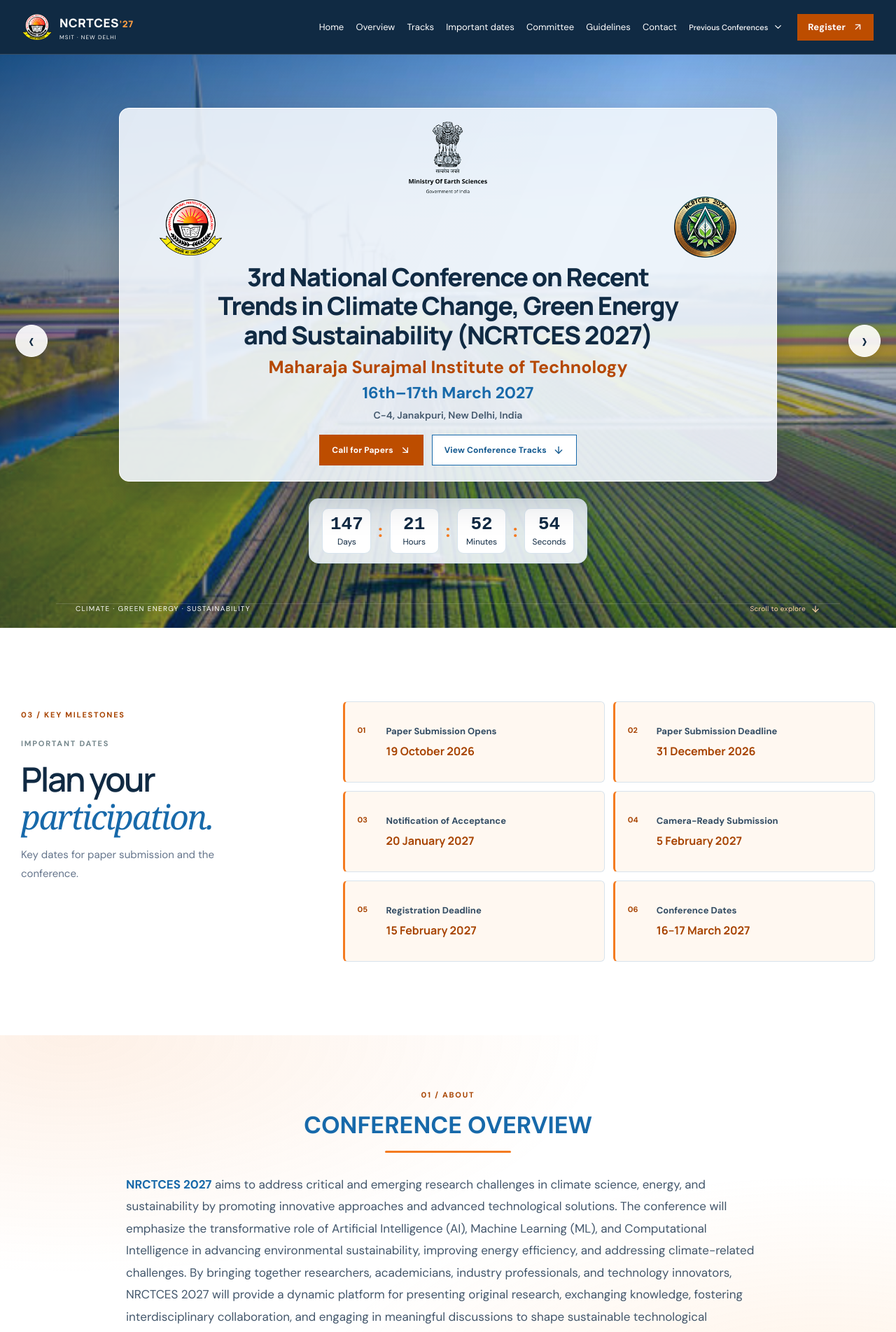
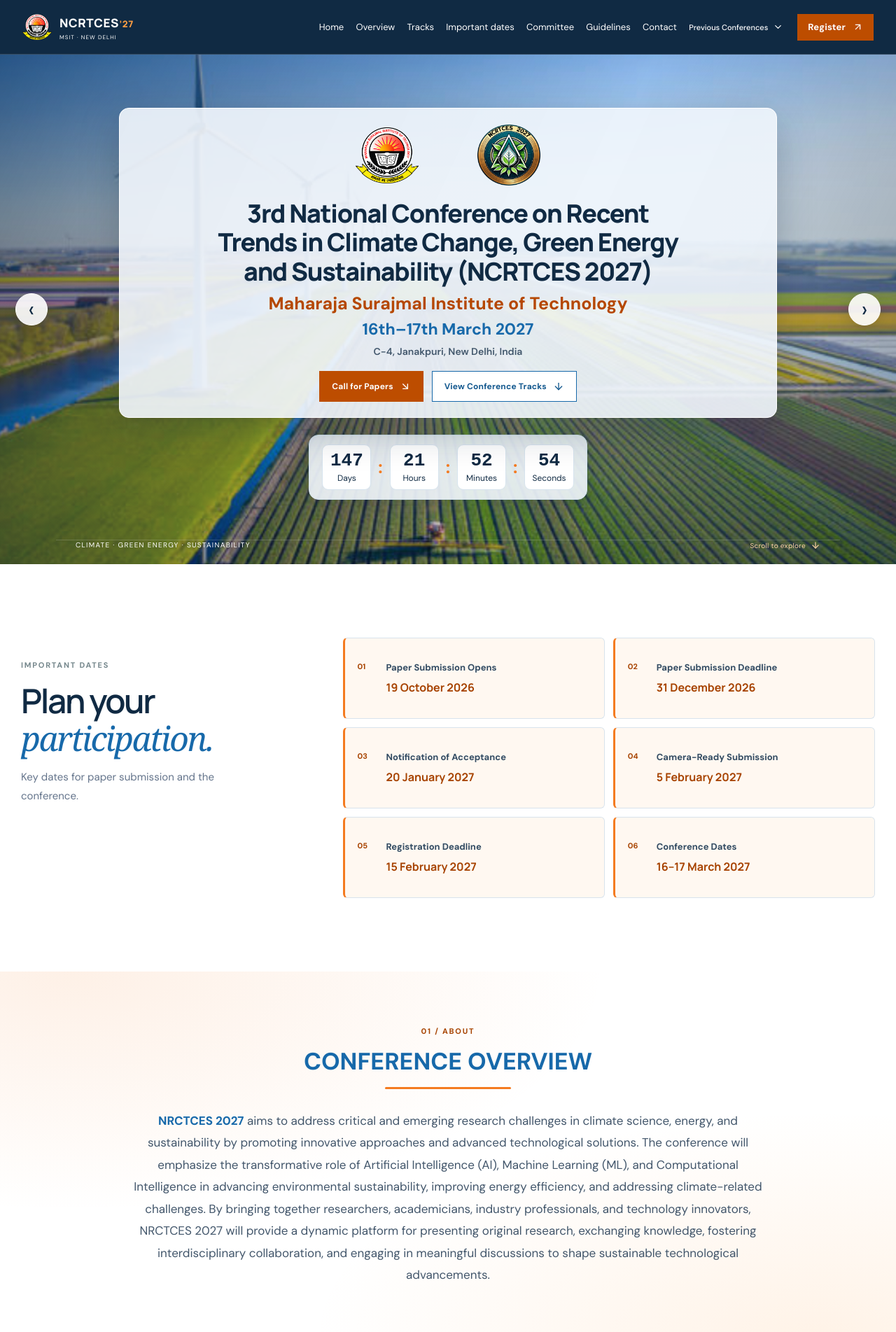
Before and after one commit to shreyvirmani/NRCTCES2027, a React (Vite) app: page / in a window 1280 px wide. Shown: the top 1903 px of the page at 70% size. Built offline with nearby package versions, Linux system fonts and the light colour scheme.

Commit message:
Update hero logos and section numbering

```diff
--- a/src/styles.css
+++ b/src/styles.css
@@ -468,6 +468,25 @@
 }
 .contact-updated, .footer { background: #102a43 !important; }
 .conference-glass { background: #f0f6fce8 !important; }
+
+/* Keep the two conference marks balanced above the hero copy. */
+.conference-logos {
+  justify-content: center;
+  gap: clamp(24px, 7vw, 84px);
+  margin: 4px auto 12px;
+  padding: 0;
+}
+.conference-logos img { flex: 0 1 auto; }
+.conference-overview > p,
+.overview-copy p {
+  margin-inline: auto;
+  text-align: center;
+}
+@media (max-width: 600px) {
+  .conference-logos { gap: clamp(20px, 9vw, 48px); }
+  .conference-overview > p,
+  .overview-copy p { text-align: center; }
+}
 @media (max-width: 700px) {
   .header-actions { margin-left: auto !important; }
 }
```
Also changed, not shown: src/site.jsx (+8 -8 lines).
